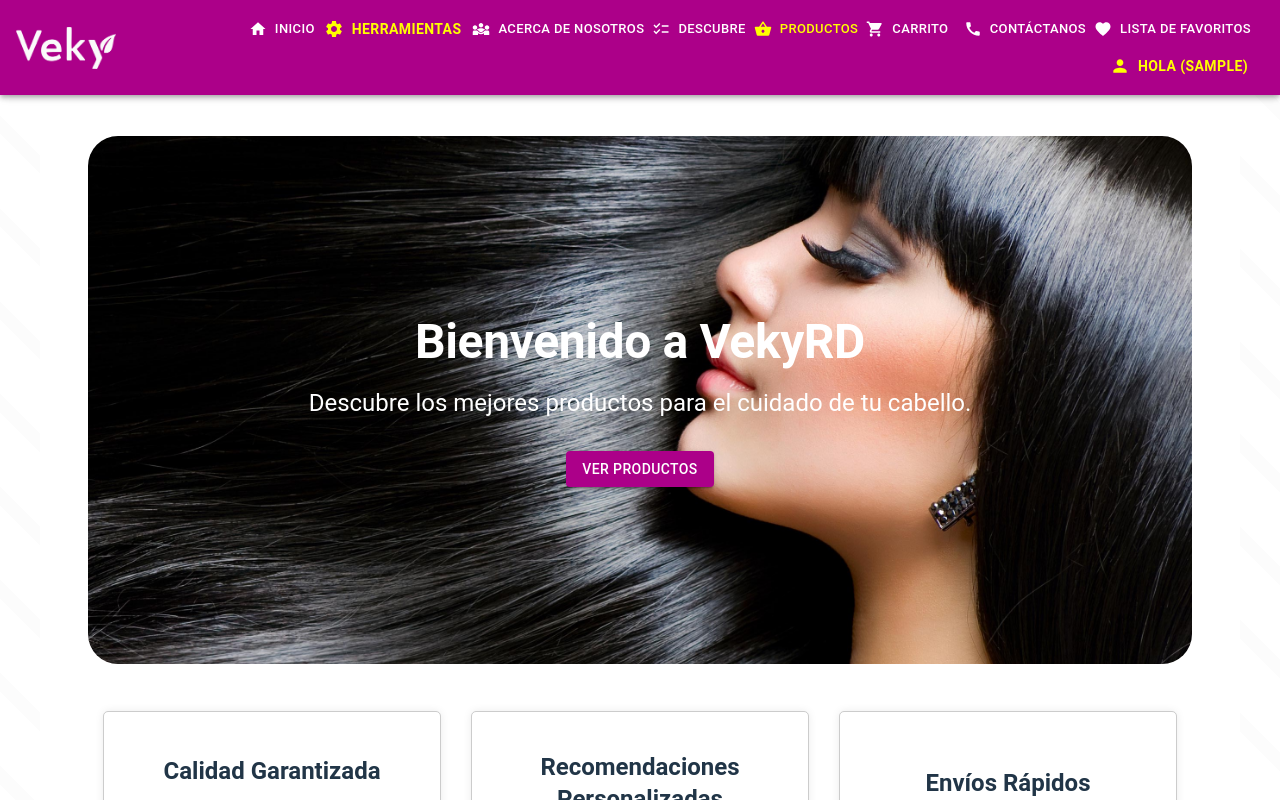
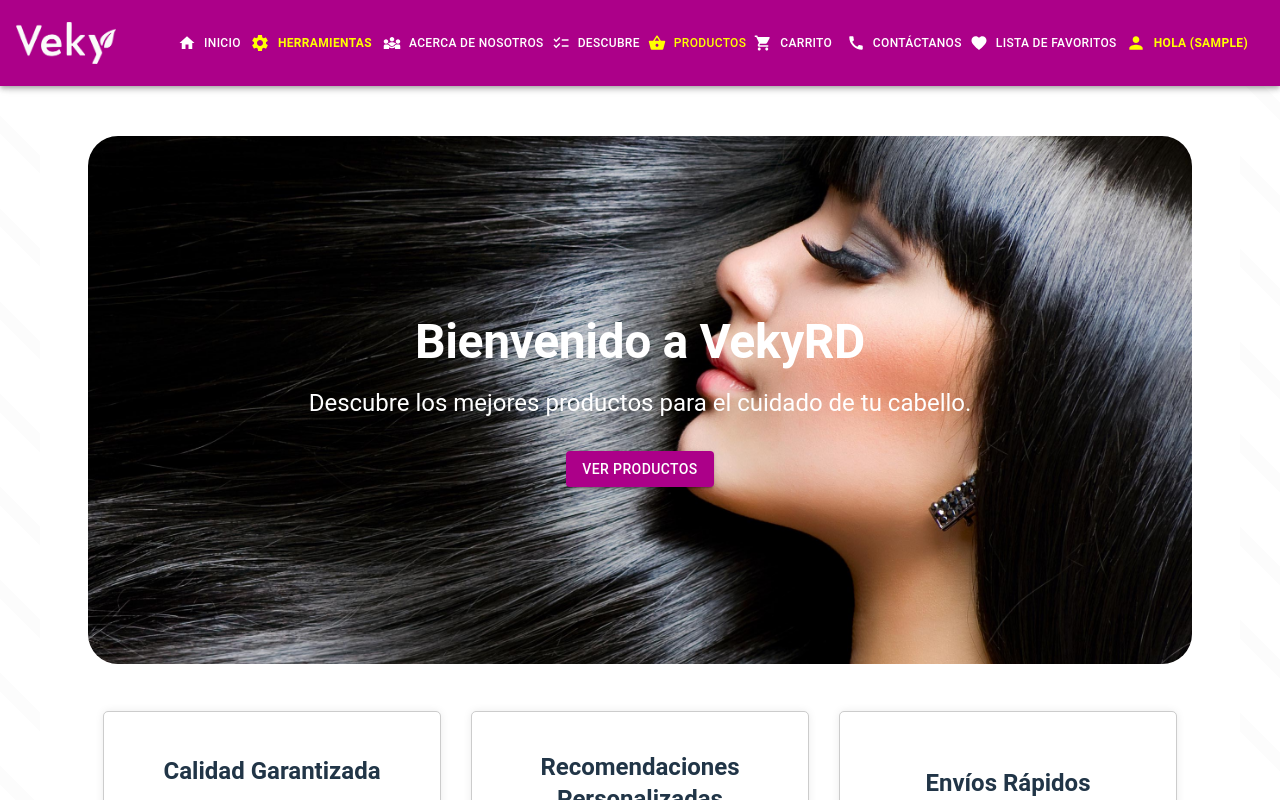
Before and after one commit to jorge0481rd/vekyrd-frontend, a React (Vite) app: page / in a window 1280 px wide. Shown: the top 800 px of the page. Built offline with nearby package versions, Linux system fonts and the light colour scheme; no server answers; sample sign-in values are in the browser's storage; what ag-grid-community would draw is missing.

Commit message:
navbar font size

```diff
--- a/src/components/navbar/index.jsx
+++ b/src/components/navbar/index.jsx
@@ -10,6 +10,7 @@
   Divider,
   Drawer,
   Box,
+  useMediaQuery,
 } from '@mui/material';
 import { Link, useNavigate } from 'react-router-dom';
 import { useAppContext } from '../../context/AppContext';
@@ -93,6 +94,18 @@
             justifyContent: 'end',
             flexWrap: 'wrap',
             padding: '0.7rem',
+            fontSize: () => {
+              let fontSize;
+              const isDesktop = useMediaQuery('(min-width:1200px)');
+              const isLaptop = useMediaQuery('(min-width:900px)');
+
+              if (isDesktop) {
+                fontSize = '12px';
+              } else if (isLaptop) {
+                fontSize = '10px';
+              }
+              return fontSize;
+            },
           }}
         >
           <img
@@ -115,6 +128,7 @@
             startIcon={<HomeIcon />}
             sx={{
               marginLeft: '6rem',
+              fontSize: 'inherit'
             }}
           >
             Inicio
@@ -130,6 +144,7 @@
                     sx={{
                       color: 'yellow',
                       fontWeight: 'bold',
+                      fontSize: 'inherit'
                     }}
                   >
                     Herramientas
@@ -144,6 +159,7 @@
             size="small"
             to="/about-us"
             startIcon={<Diversity3Icon />}
+            sx={{ fontSize: 'inherit' }}
           >
             Acerca de Nosotros
           </Button>
@@ -153,11 +169,12 @@
             size="small"
             to="/questionnare"
             startIcon={<ChecklistIcon />}
+            sx={{ fontSize: 'inherit' }}
           >
             Descubre
           </Button>
           <Button
-            sx={{ color: 'yellow' }}
+            sx={{ color: 'yellow', fontSize: 'inherit' }}
             component={Link}
             size="small"
             to="/products"
@@ -171,6 +188,7 @@
             size="small"
             to="/cart"
             startIcon={<ShoppingCartIcon />}
+            sx={{ fontSize: 'inherit' }}
           >
             <Badge badgeContent={cartCount} color="secondary">
               Carrito &nbsp;
@@ -182,6 +200,7 @@
             size="small"
             to="/contactus"
             startIcon={<CallIcon />}
+            sx={{ fontSize: 'inherit' }}
           >
             Contáctanos
           </Button>
@@ -192,6 +211,7 @@
               size="small"
               to="/login"
               startIcon={<LoginIcon />}
+              sx={{ fontSize: 'inherit' }}
             >
               Iniciar session
             </Button>
@@ -206,6 +226,7 @@
                 size="small"
                 to="/wishlist"
                 startIcon={<FavoriteIcon />}
+                sx={{ fontSize: 'inherit' }}
               >
                 Lista de favoritos
               </Button>
@@ -334,6 +355,7 @@
                 sx={{
                   color: 'yellow',
                   fontWeight: 'bold',
+                  fontSize: 'inherit'
                 }}
               >
                 Hola {`(${getUsername()})`}
--- a/src/pages/OrdersPage.jsx
+++ b/src/pages/OrdersPage.jsx
@@ -88,11 +88,11 @@
         const cart = getCartFromLocalStorage();
         const order = await apiCreateOrder(cart, orderDetails);
         setOrderHash(order.order_hash);
-      } catch (error) {
-        if (error.response.status === 403) {
+      } catch (err) {
+        if (err.response.status === 403) {
           navigate('/login');
         }
-        console.log(error);
+        console.error(err);
       }
     };
 
@@ -102,7 +102,6 @@
   }, [isAuthenticated, navigate, orderDetails]);
 
   useEffect(() => {
-    console.log('getCreditCard()')
     getCreditCard()
   }, []);
 
@@ -133,9 +132,9 @@
       } else {
         setErrorMessage('El pago fue rechazado. Intente nuevamente.');
       }
-    } catch (error) {
+    } catch (err) {
       setErrorMessage('Hubo un error al procesar el pago. Intente nuevamente.');
-      console.log(error);
+      console.error(err);
     } finally {
       setIsLoading(false);
     }
```
